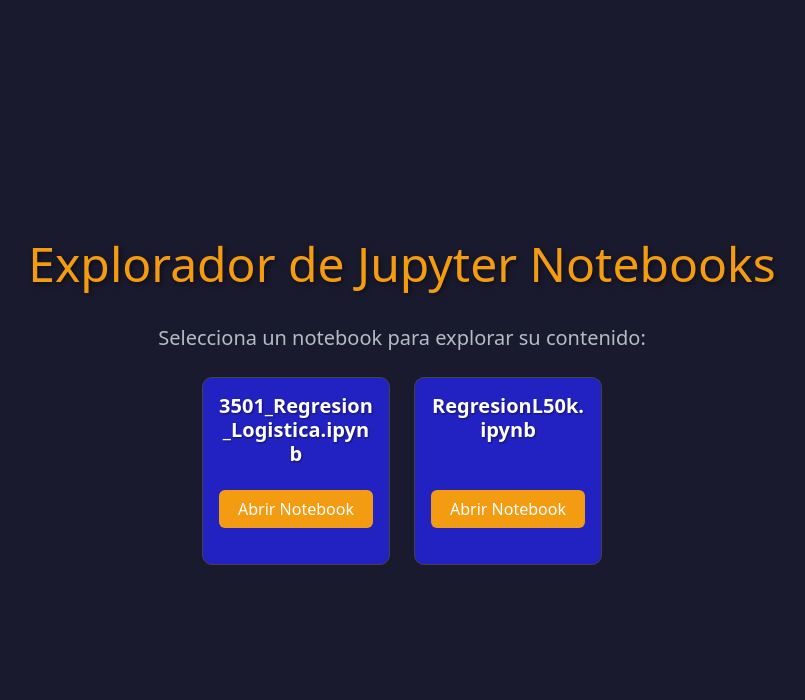
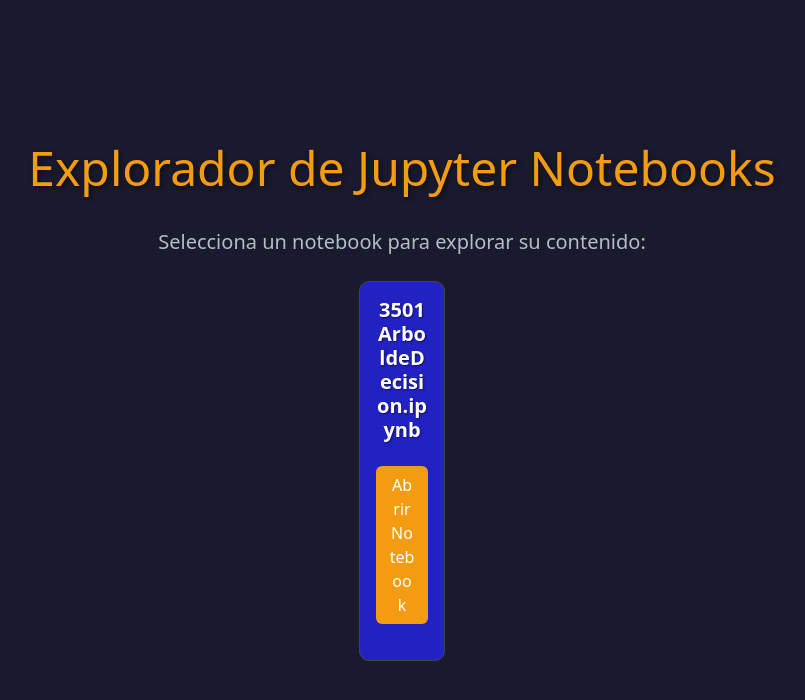
Before and after one commit to RaulCiriaco/render-flask-deployment, a Flask app: page / in a window 1280 px wide. Shown: the top 700 px of the page, without its empty margins (238-1043 px from the left). Run offline with Flask 3, Linux system fonts and the light colour scheme.

Commit message:
Primer Prueba

```diff
--- a/app.py
+++ b/app.py
@@ -5,7 +5,7 @@ from nbconvert import HTMLExporter
 app = Flask(__name__)
 
 # Suponiendo que tienes una lista de notebooks
-notebooks = ["3501_Regresion_Logistica.ipynb", "RegresionL50k.ipynb"]
+notebooks = ["3501ArboldeDecision.ipynb"]
 # Función para cargar un notebook y convertirlo a HTML
 def convert_notebook_to_html(notebook_path):
     try:
--- a/templates/index.html
+++ b/templates/index.html
@@ -3,7 +3,7 @@
 <head>
     <meta charset="UTF-8">
     <meta name="viewport" content="width=device-width, initial-scale=1.0">
-    <title>Explorador de Jupyter Notebooks</title>
+    <title>Bienvenido Render-Flask-Deployment</title>
 
     <!-- Bootstrap CSS -->
     <link href="https://cdn.jsdelivr.net/npm/bootstrap@5.3.0-alpha3/dist/css/bootstrap.min.css" rel="stylesheet">
```
Also changed, not shown: 3 other files.
